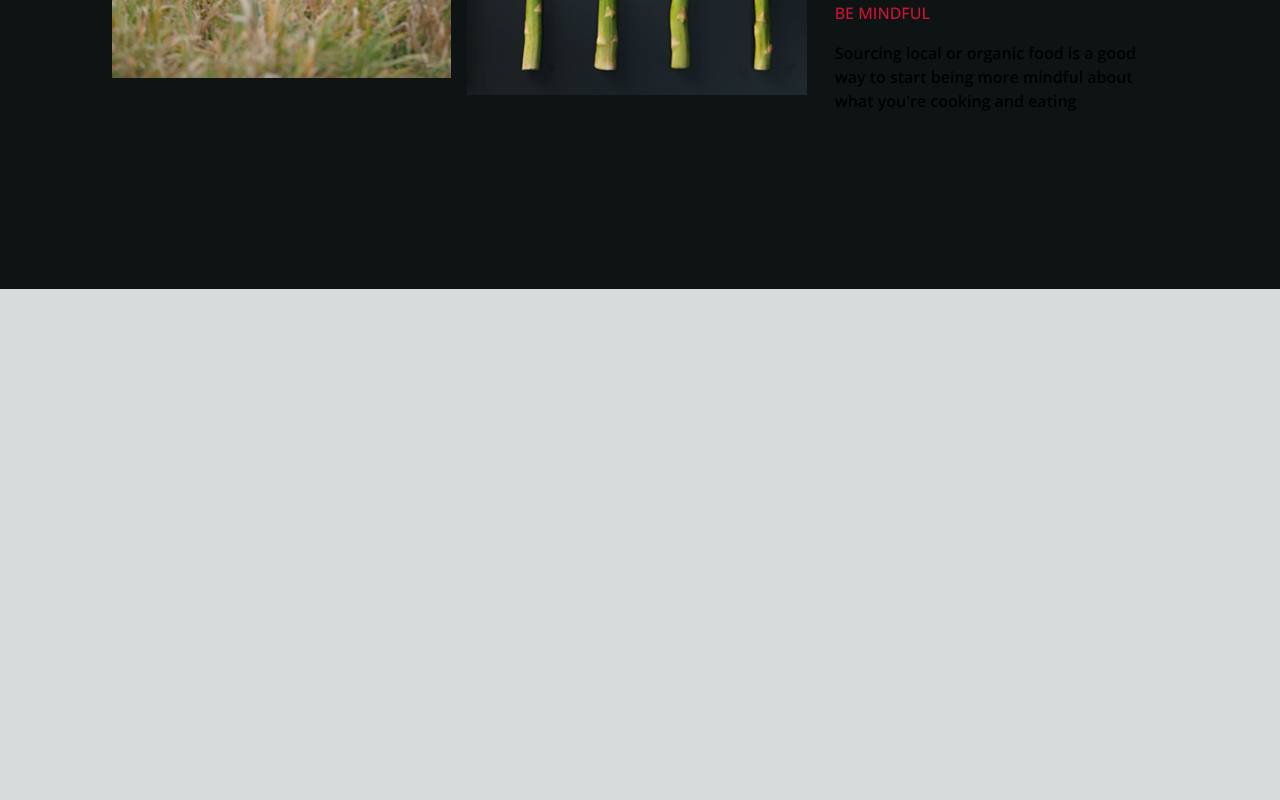
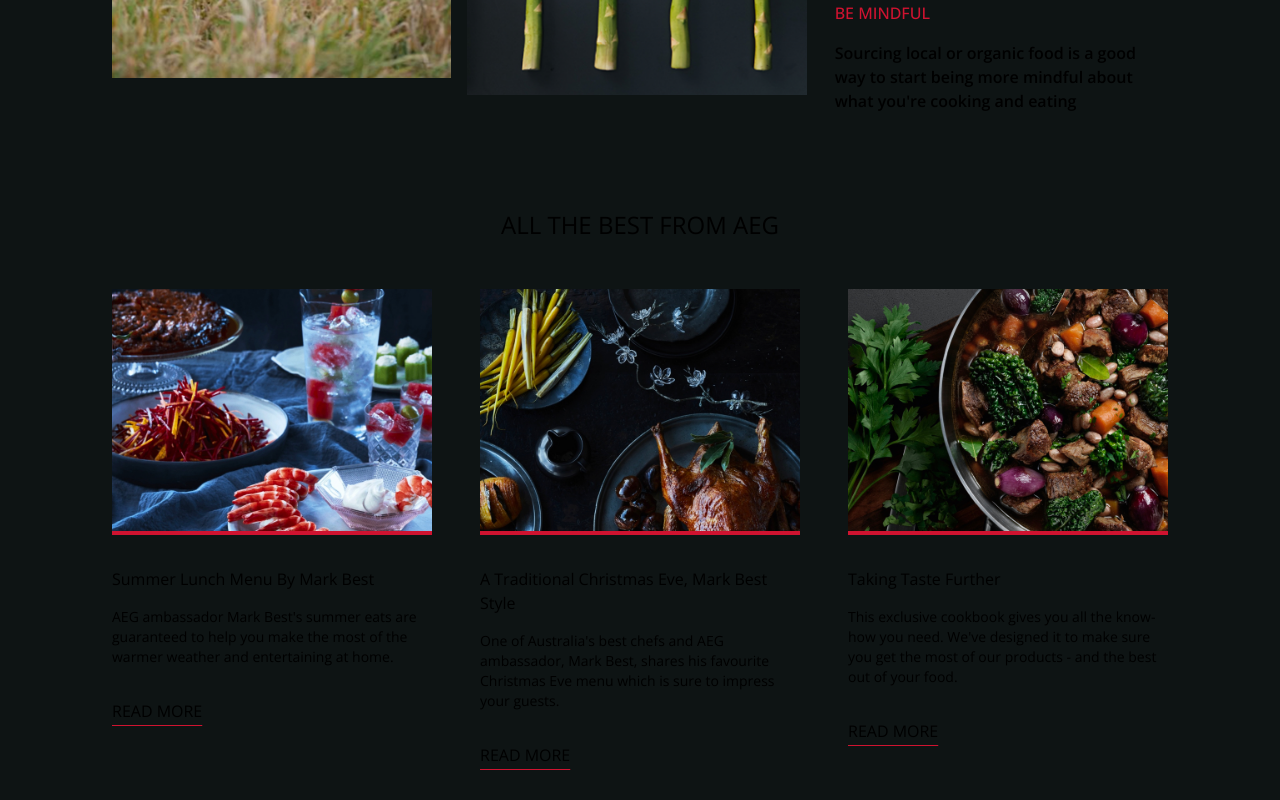
Before and after one commit to dianallona/orchard-fed-test, a Next.js app: page / in a window 1280 px wide. Shown: the part 628-1428 px from the top of the page. Before the commit the page ends 917 px from the top, so only its background shows below. Built offline with nearby package versions, Linux system fonts and the light colour scheme.

Commit message:
UI: Create mobile and desktop design for component-02

```diff
--- a/src/app/page.js
+++ b/src/app/page.js
@@ -1,9 +1,11 @@
 import ComponentO1 from "@/components/component-01";
+import ComponentO2 from "@/components/component-02";
 
 export default function Home() {
   return (
-    <>
+    <div className="grid gap-24">
       <ComponentO1 />
-    </>
+      <ComponentO2 />
+    </div>
   );
 }
--- /dev/null
+++ b/src/components/component-02/index.jsx
@@ -0,0 +1,49 @@
+import Card from "../ui/card";
+
+const cardContents = [
+  {
+    image: {
+      alt: "component-02_Image-01",
+      defaultImageUrl: "/assets/component-02/Image-01@2x.jpg",
+      smallScreenImageUrl: "/assets/component-02/Image-01.jpg",
+    },
+    title: "Summer Lunch Menu By Mark Best",
+    description: `AEG ambassador Mark Best's summer eats are guaranteed to help you make the most of the warmer weather and entertaining at home.`,
+  },
+  {
+    image: {
+      alt: "component-02_Image-02",
+      defaultImageUrl: "/assets/component-02/Image-02@2x.jpg",
+      smallScreenImageUrl: "/assets/component-02/Image-02.jpg",
+    },
+    title: "A Traditional Christmas Eve, Mark Best Style",
+    description: `One of Australia's best chefs and AEG ambassador, Mark Best, shares his favourite Christmas Eve menu which is sure to impress your guests.`,
+  },
+  {
+    image: {
+      alt: "component-02_Image-03",
+      defaultImageUrl: "/assets/component-02/Image-03@2x.jpg",
+      smallScreenImageUrl: "/assets/component-02/Image-03.jpg",
+    },
+    title: "Taking Taste Further",
+    description: `This exclusive cookbook gives you all the know-how you need. We've designed it to make sure you get the most of our products - and the best out of your food.`,
+  },
+];
+
+const Component02 = () => {
+  const getCardContents = () => {
+    return cardContents.map((values, index) => (
+      <Card key={`${values.image.alt}_${index}`} {...values} />
+    ));
+  };
+  return (
+    <section className="grid gap-12">
+      <h1 className="text-2xl font-thin text-center">ALL THE BEST FROM AEG</h1>
+      <div className="grid md:grid-cols-3 md:gap-6 lg:gap-12 gap-12">
+        {getCardContents()}
+      </div>
+    </section>
+  );
+};
+
+export default Component02;
--- /dev/null
+++ b/src/components/ui/card/index.jsx
@@ -0,0 +1,24 @@
+import Link from "next/link";
+import { memo } from "react";
+import CommonImage from "../common-image";
+
+const Card = ({ image, title, description }) => {
+  return (
+    <div>
+      <CommonImage
+        imageClassName="border-b-4 border-alert hover:scale-110 transition ease-in-out delay-150 duration-300"
+        {...image}
+      />
+      <h2 className="mt-8 text-base">{title}</h2>
+      <p className="mt-4 mb-8 text-sm font-thin">{description}</p>
+      <Link
+        href="#"
+        className="hover:font-semibold underline underline-offset-8 decoration-alert"
+      >
+        READ MORE
+      </Link>
+    </div>
+  );
+};
+
+export default memo(Card);
--- a/src/components/ui/common-image/index.jsx
+++ b/src/components/ui/common-image/index.jsx
@@ -1,9 +1,14 @@
+import classNames from "classnames";
 import Image from "next/image";
 import { memo } from "react";
 
-const CommonImage = (props) => {
-  const { alt, defaultImageUrl, smallScreenImageUrl, ...others } = props;
-
+const CommonImage = ({
+  alt,
+  defaultImageUrl,
+  smallScreenImageUrl,
+  imageClassName,
+  ...others
+}) => {
   return (
     <picture {...others}>
       <source media="(max-width: 425px)" srcSet={smallScreenImageUrl} />
@@ -13,7 +18,7 @@ const CommonImage = (props) => {
         width={0}
         height={0}
         sizes="100vw"
-        className="w-full h-auto"
+        className={classNames(imageClassName, "w-full h-auto")}
       />
     </picture>
   );
```
